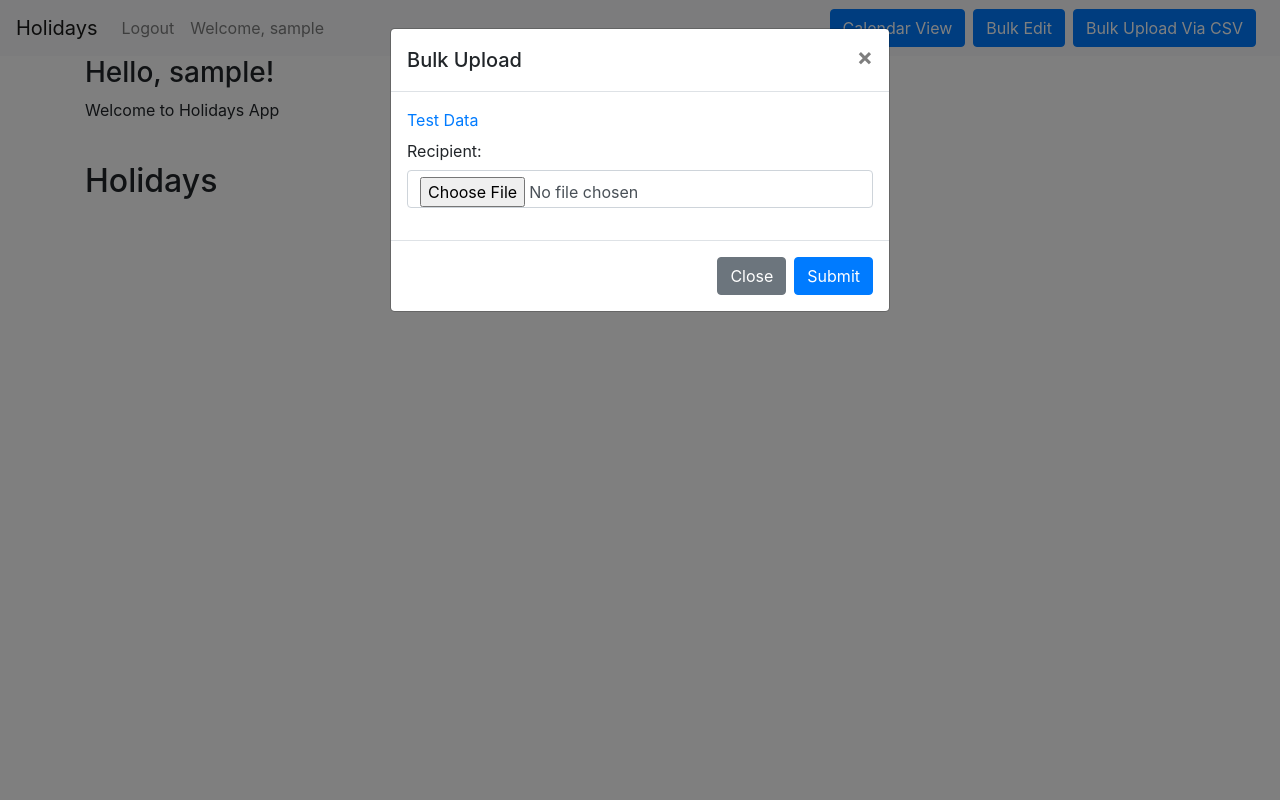
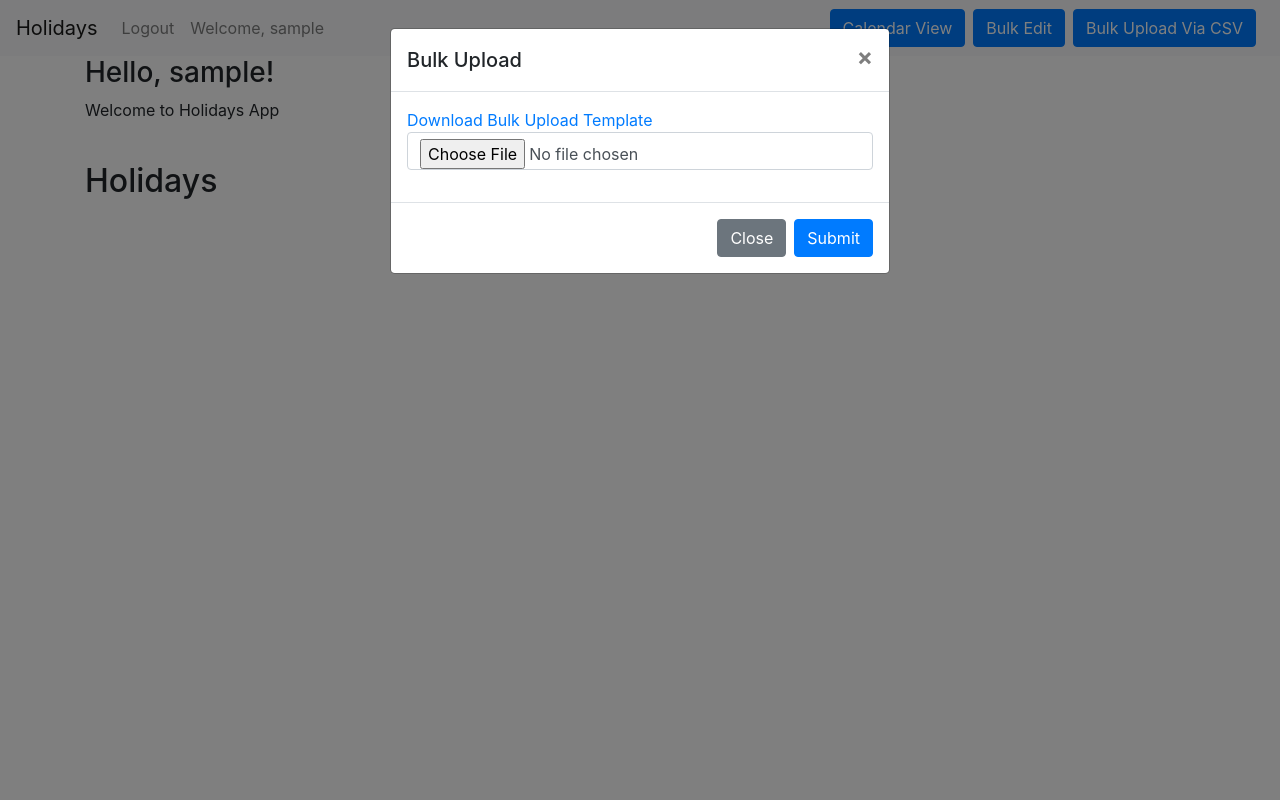
Before and after one commit to bhavik249/data-entry-poc, a Django app: page / in a window 1280 px wide, after a click on "Bulk Upload Via CSV". Run offline with Django 4.2, Linux system fonts and the light colour scheme; the visitor is signed in with stand-in values (Sample User, id 1); data that the repository does not hold is empty; some libraries are stand-ins or nearby versions.

Commit message:
UI and other improvements

```diff
--- a/data_entry/settings.py
+++ b/data_entry/settings.py
@@ -134,8 +134,4 @@ LOGIN_REDIRECT_URL = "home"
 LOGOUT_REDIRECT_URL = "login"
 LOGIN_URL = "login"
 
-# EMAIL_HOST = "smtp.mailgun.org"
-# EMAIL_PORT = 587
-# EMAIL_HOST_USER = os.environ.get("EMAIL_HOST_USER")
-# EMAIL_HOST_PASSWORD = os.environ.get("EMAIL_HOST_PASSWORD")
-# EMAIL_USE_TLS = True
+CRISPY_TEMPLATE_PACK = 'bootstrap4'
--- a/data_entry/urls.py
+++ b/data_entry/urls.py
@@ -19,6 +19,6 @@ from django.urls import include, path, re_path
 
 urlpatterns = [
     path("admin/", admin.site.urls),
+    path("", include("data_manager.urls")),
     re_path(r"^", include("user.urls")),
-    path("event/", include("data_manager.urls")),
 ]
--- a/data_manager/views.py
+++ b/data_manager/views.py
@@ -1,4 +1,5 @@
 from django.shortcuts import redirect, render
+from django.urls import reverse
 from django.views.generic.edit import CreateView, UpdateView, DeleteView
 from django.views.generic import ListView
 from data_manager.models import Events
@@ -85,22 +86,31 @@ def EditEvents(request):
     if request.method == "POST":
         event_bulk_update_list = []
         event_bulk_create_list = []
+        print(request.body.decode('utf-8'))
+        for event_data in json.loads(request.body.decode('utf-8')):
+            if event_data[1] and event_data[2] and event_data[3]:
+                parsed_date = datetime.strptime(event_data[3], "%Y-%m-%d %H:%M:%S")
+                event_date = date(parsed_date.year, parsed_date.month, parsed_date.day)
+                if event_data[0]:
 
-        for event_data in json.loads(request.body.decode('utf-8')):
-            if event_data[0]:
-                event_obj = Events.objects.get(id=event_data[0])
-                event_obj.title = event_data[1]
-                event_obj.country = event_data[2]
-                event_obj.date = event_data[3]
-                event_obj.notes = event_data[4]
-                event_obj.bunting = event_data[5]
+                    event_obj = Events.objects.get(id=event_data[0])
+                    event_obj.title = event_data[1]
+                    event_obj.country = event_data[2]
+                    event_obj.date = event_date
+                    event_obj.notes = event_data[4]
+                    event_obj.bunting = event_data[5]
 
-                event_bulk_update_list.append(event_obj)
-            else:
-                event_bulk_create_list.append(Events(title = event_data[1], country = event_data[2],
-                                        date = date(datetime.strptime(event_data[3], "%Y-%m-%d %H:%M:%S").year,datetime.strptime(event_data[3], "%Y-%m-%d %H:%M:%S").month, datetime.strptime(event_data[3], "%Y-%m-%d %H:%M:%S").day),
-                                        notes = event_data[4], bunting = event_data[5]))
+                    event_bulk_update_list.append(event_obj)
+                else:
+                    event_bulk_create_list.append(
+                            Events(
+                                title = event_data[1],
+                                country = event_data[2],
+                                date = event_date,
+                                notes = event_data[4],
+                                bunting = event_data[5]))
 
         Events.objects.bulk_create(event_bulk_create_list)
         Events.objects.bulk_update(event_bulk_update_list, ['title','country', 'date', 'notes', 'bunting'])
+        return redirect(reverse('home'))
     return render(request, 'spreadsheet.html', {'events': Events.objects.all()})
--- a/user/templates/base.html
+++ b/user/templates/base.html
@@ -93,8 +93,7 @@
                 {% csrf_token %}
                 <div class="modal-body">
                     <div class="form-group">
-                    <a href="{%static 'sample/test_data.csv'%}" download >Test Data</a><br>
-                    <label for="recipient-name" class="col-form-label">Recipient:</label>
+                    <a href="{%static 'sample/test_data.csv'%}" download >Download Bulk Upload Template</a><br>
                     <input type="file" accept=".csv" name="bulkcreatfile" class="form-control" id="recipient-name">
                     </div>
                 </div>
@@ -120,6 +119,4 @@
     {% endblock %}
     {% endblock javascript %}
 </body>
-
-
 </html>
--- a/user/templates/home.html
+++ b/user/templates/home.html
@@ -11,14 +11,13 @@
         {% for object in  object_list %}
             <div class="card bg-light">
                 <div class="card-body text-center">
-                    <h6 class="card-text text-center">{{ object.title }}
+                    <h3 class="card-text text-center">{{ object.title }}
                         {% if object.bunting %}
                         <img src="{% static 'img/bunting.png' %}" alt="Bunting image" width="20" height="20"  data-toggle="tooltip" data-placement="top" title="Bunting available for this event.">
                         {% endif %}
-                    </h6>
+                    </h3>
                     <p class="card-text text-left">{{ object.country|title }}
                         <br>{{ object.date }}
-                        <br>{{ object.notes }}
                     </p>
                 </div>
             </div>
--- a/user/views.py
+++ b/user/views.py
@@ -1,7 +1,7 @@
 from django.contrib import messages
 from django.shortcuts import  render, redirect
 from .forms import NewUserForm
-from django.contrib.auth import login, authenticate, logout #add this
+from django.contrib.auth import login, authenticate, logout
 from django.contrib import messages
 from django.contrib.auth.forms import AuthenticationForm
 
```
Also changed, not shown: data_manager/management/commands/load_holidays.py (added, +9 -0 lines), user/templates/spreadsheet.html (+6 -6 lines), data_manager/management/__init__.py (added), data_manager/management/commands/__init__.py (added).
